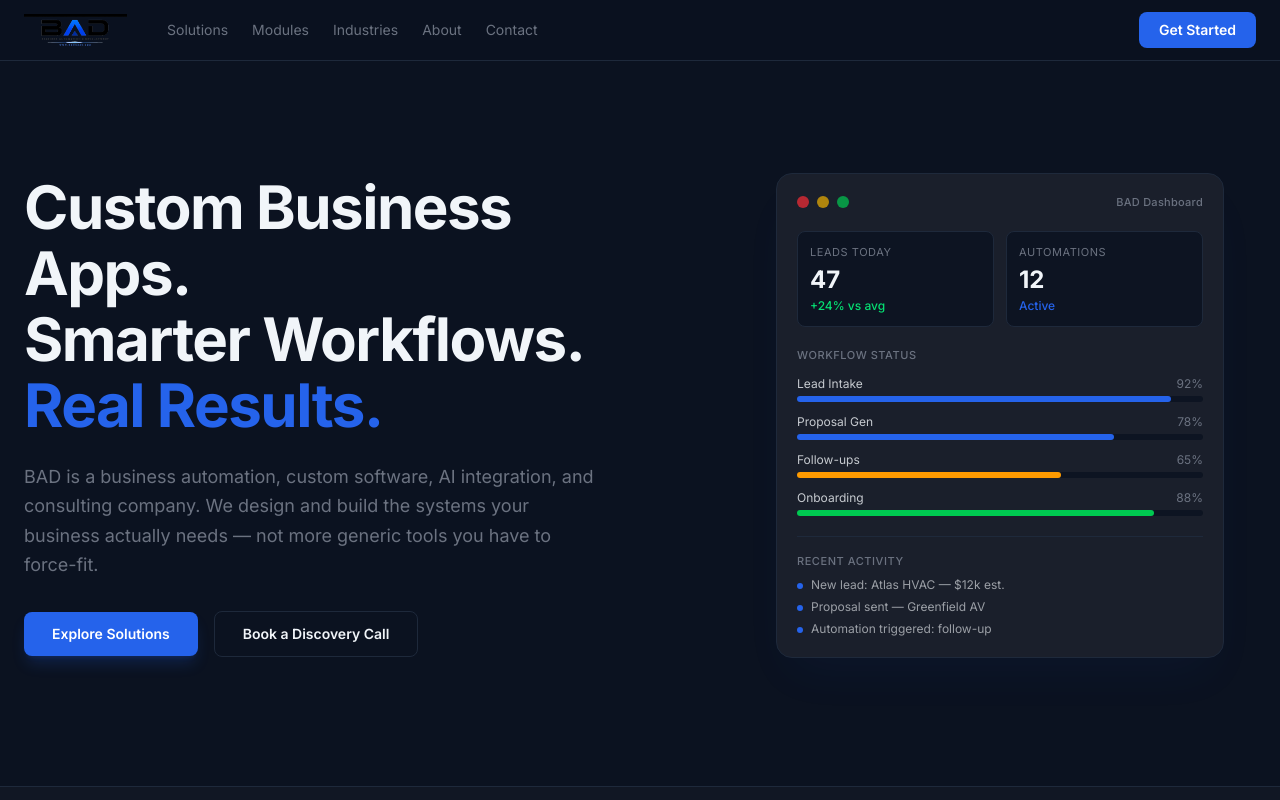
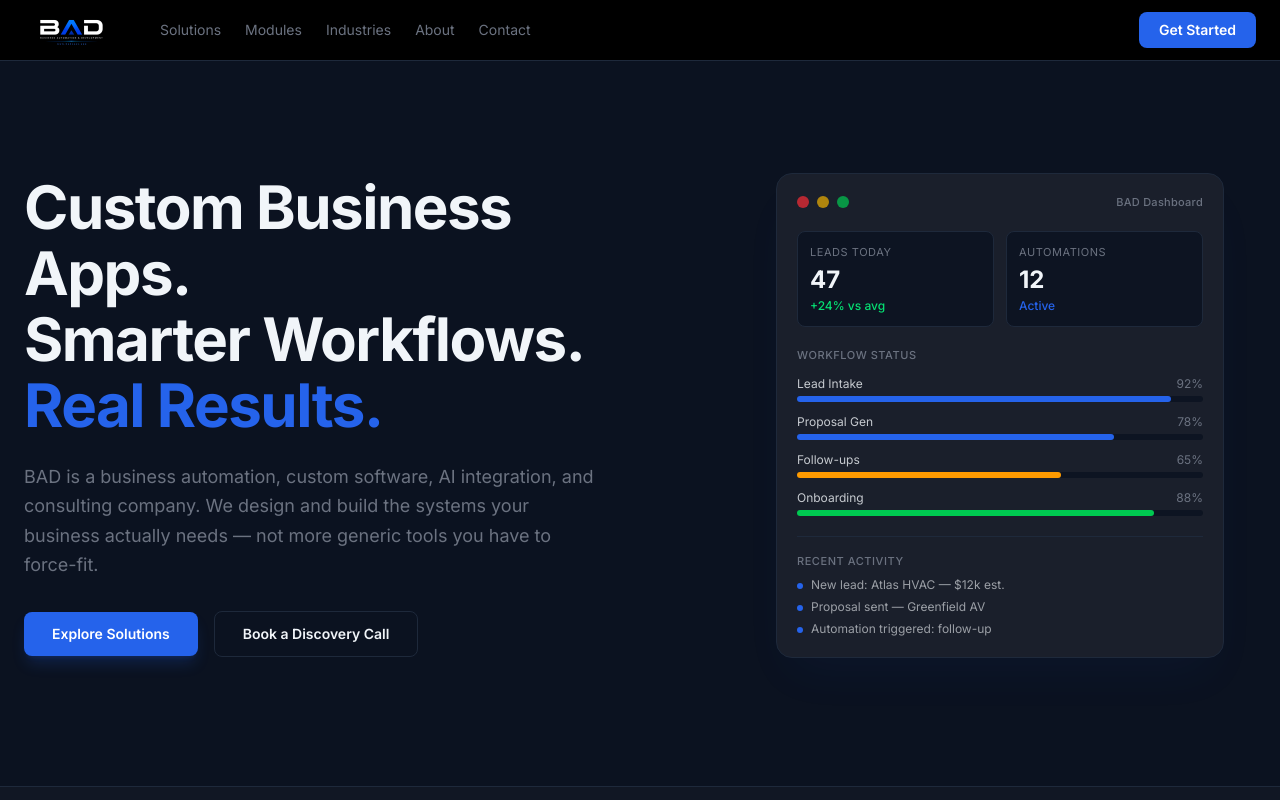
Before and after one commit to tracybailey5150/bad-platform, a Next.js app: page / in a window 1280 px wide. Shown: the top 800 px of the page. Built offline with nearby package versions, Linux system fonts and the light colour scheme.

Commit message:
Nav bar: solid black bg with black-bg logo

```diff
--- a/src/app/page.tsx
+++ b/src/app/page.tsx
@@ -203,10 +203,10 @@ export default function LandingPage() {
   return (
     <div className="min-h-screen bg-bad-bg text-bad-light">
       {/* ── Nav ──────────────────────────────────────────────────── */}
-      <nav className="sticky top-0 z-50 bg-bad-bg/90 backdrop-blur-md border-b border-bad-border">
+      <nav className="sticky top-0 z-50 bg-black border-b border-bad-border">
         <div className="max-w-7xl mx-auto flex items-center justify-between px-6 py-3">
           <div className="flex items-center gap-10">
-            <img src="/bad-logo-transparent.png" alt="BAD" className="h-8" />
+            <img src="/bad-logo.png" alt="BAD" className="h-8" />
             <div className="hidden md:flex items-center gap-6">
               {['Solutions', 'Modules', 'Industries', 'About', 'Contact'].map((l) => (
                 <a
```
